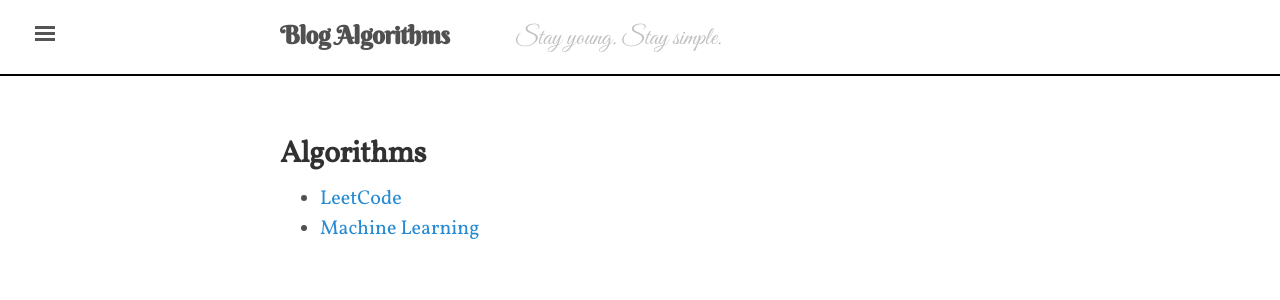
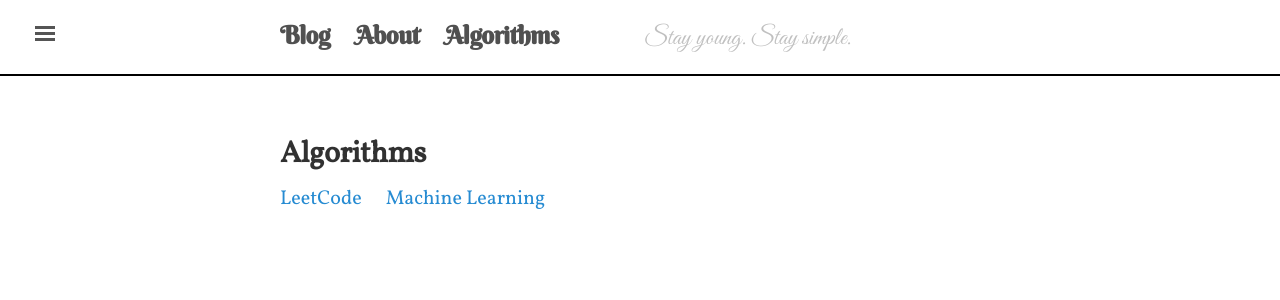
Before and after one commit to shevapato2008/myBlog, a Jekyll site: the page built from algorithms.html, in a window 1280 px wide. Shown: the top 300 px of the page. Built offline with Jekyll 4.4.1, drawn with Linux system fonts in a browser that asks for light colours; some web fonts are replaced.

Commit message:
Modified format

```diff
--- a/_layouts/default.html
+++ b/_layouts/default.html
@@ -14,7 +14,8 @@
         <div class="container">
           <h3 class="masthead-title">
             <a href="{{site.baseurl}}/" title="Home">{{ site.title }}</a>
-            <a href="{{site.baseurl}}/Algorithms.html" title="Algorithms">Algorithms</a>
+            <a href="{{site.baseurl}}/about" title="About">About</a>
+            <a href="{{site.baseurl}}/algorithms" title="Algorithms">Algorithms</a>
             <small>{{ site.tagline }}</small>
           </h3>
         </div>
--- a/public/css/lanyon.css
+++ b/public/css/lanyon.css
@@ -113,6 +113,7 @@
 }
 .masthead-title a {
   color: #505050;
+  margin-right: 1rem;
 }
 .masthead-title small {
   font-size: 100%;
@@ -338,6 +339,24 @@
   margin-top: -.5rem;
   margin-bottom: 0rem;
   color: #9a9a9a;
+}
+
+/* Navigation bar below post title */
+
+.current {
+	background-color: #000531;
+	color: #fff;
+}
+
+.nav-alg {
+	margin: 0;
+	padding: 0;
+	list-style-type: none;
+}
+
+.nav-alg > li {
+  margin-right: 1rem;
+	display: inline-block;
 }
 
 /* Related posts */
```
